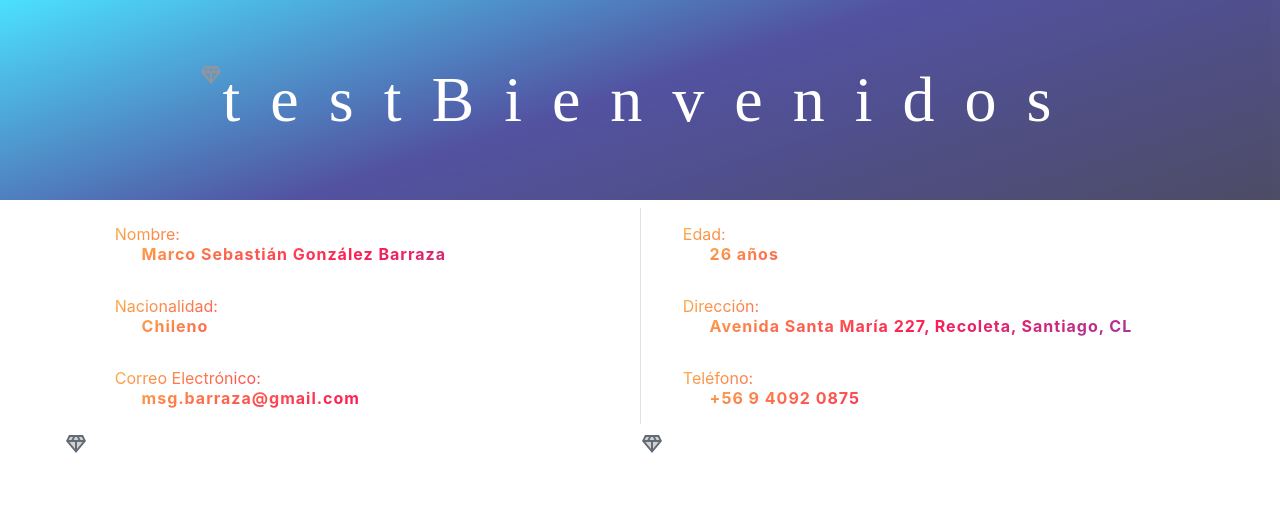
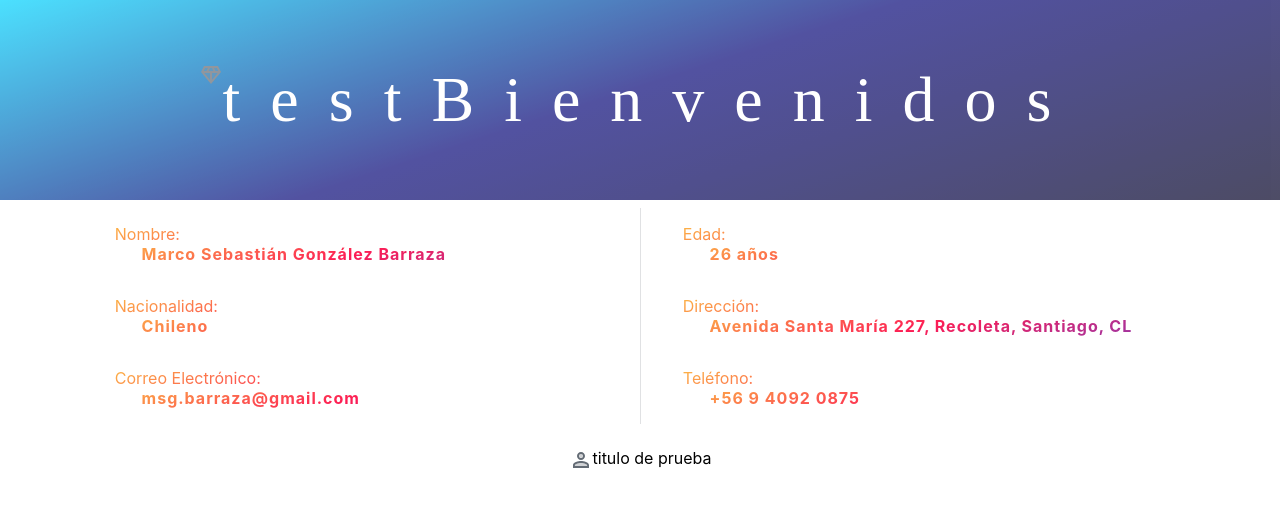
Before and after one commit to MarkoDotCom/mern-docker, a React (Create React App) app in the folder client/: page / in a window 1280 px wide. Shown: the top 506 px of the page. Built offline with nearby package versions, Linux system fonts and the light colour scheme; a web font is replaced by a local one.

Commit message:
se agrega componente banner pensado en tipo de header con un icono de propiedad adicional

```diff
--- a/client/src/App.js
+++ b/client/src/App.js
@@ -24,7 +24,7 @@ function App() {
           <Route exact path="/">
             <Box text="Bienvenidos" icon="test"/>
             <GridCard/>
-            <Banner_01 />
+            <Banner_01 titulo="titulo de prueba" icon="person" />
             {/* <Box text="Carta de Presentación"/> */}
             {/* <Box_00/> */}
             {/* <Home /> */}
--- a/client/src/components/Banner_01/Grid_01.jsx
+++ b/client/src/components/Banner_01/Grid_01.jsx
@@ -4,9 +4,12 @@ import Divider from "@mui/material/Divider";
 // import Card from "./Card_01";
 import Container from "@mui/material/Container";
 import { DiamondTwoToneIcon } from "../Icons"
+import Icon from "./Icon_01"
 
 
-const Grid_01 = () => {
+const Grid_01 = ({titulo, icon}) => {
+	// const [parrafo, setParrafo] = useState("Colaborador interesado en mejorar sus habilidades tecnológicas en el desarrollo de software computacional. Ofrezco utilidad en áreas de interes como son el desarrollo de aplicaciones, redes, electrónica, robótica, ecología y botánica. Mantengo mis mejores expectativas para ser una gran contribución y también con quienes me inviten a ser parte de sus proyectos.")
+
   return (
     <Container
       sx={
@@ -18,51 +21,41 @@ const Grid_01 = () => {
       <Grid
         container
         sx={{
-          // border: 1,
+        //   border: 1,
           height: "auto",
           display: "flex",
           flexWrap: "wrap",
-          alignContent: "flex-start",
-          alignContent: "center",
+		  justifyContent: "center",
+        //   alignContent: "flex-start",
+        //   alignContent: "center",
           m: 0,
-          p: 0,
+          p: 2,
         }}
       >
         <Grid
           item
-          xs={6}
+        //   xs={6}
           sx={
             {
-              // border: "1px solid",
+            //   border: "1px solid",
             }
           }
 		  >
-			<DiamondTwoToneIcon/>
-          {/* <Card parrafo={parrafo} /> */}
+		  	<Icon icon={icon} />
         </Grid>
 		<Grid
           item
-          xs={6}
+        //   xs={6}
           sx={
             {
-              // border: "1px solid",
+            //   border: "1px solid",
             }
           }
         >
-			<DiamondTwoToneIcon/>
-          {/* <Card parrafo={parrafo} /> */}
+			{titulo}
         </Grid>
-        {/* {index % 2 == 0 ? (
-              <Divider
-                flexItem
-                orientation="vertical"
-                sx={{
-                  mr: "-1px",
-                }}
-              />
-            ) : (
-              <></>
-            )} */}
+
+
       </Grid>
     </Container>
   );
--- /dev/null
+++ b/client/src/components/Banner_01/Icon_01.jsx
@@ -0,0 +1,15 @@
+import React from "react";
+import PersonOutlineTwoToneIcon from "@mui/icons-material/PersonOutlineTwoTone";
+import DiamondTwoToneIcon from '@mui/icons-material/DiamondTwoTone';
+
+const Icon_01 = ({ icon }) => {
+	switch (icon) {
+		case "person":
+			return <PersonOutlineTwoToneIcon />;
+		case "diamond":
+			return <DiamondTwoToneIcon />;
+		default:
+			break;
+	}};
+
+export default Icon_01;
```
Also changed, not shown: client/src/components/GridCard/Card_01.jsx (+1 -15 lines), 1 other file (tests, documents, lock files or other folders). Lines whose indentation alone changed are shown as unchanged.
